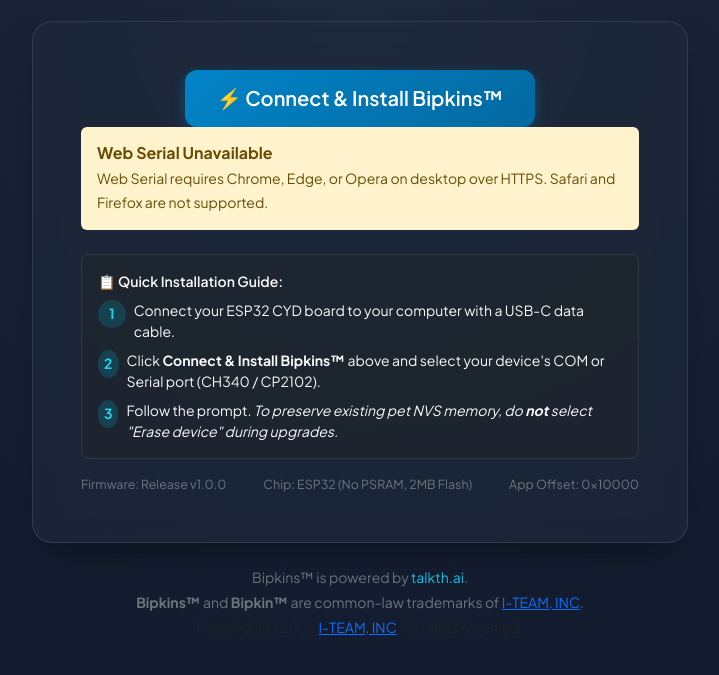
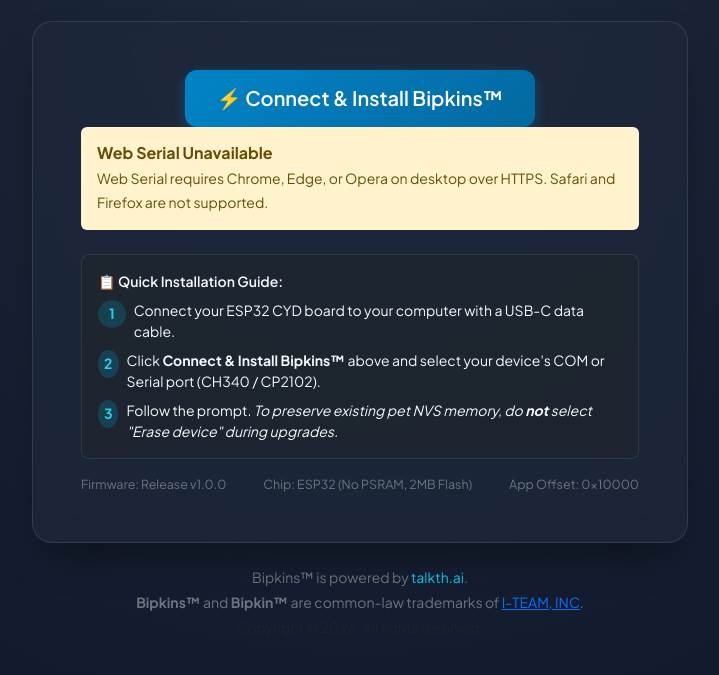
Before and after one commit to bipkins/firmware, a plain HTML site: page index.html in a window 1280 px wide. Shown: the part 187-862 px from the top of the page, without its empty margins (280-999 px from the left). Drawn offline with nearby package versions, Linux system fonts and the light colour scheme.

Commit message:
docs(footer): make copyright year dynamic and simplify legal notice

```diff
--- a/index.html
+++ b/index.html
@@ -117,10 +117,14 @@
         <strong>Bipkins™</strong> and <strong>Bipkin™</strong> are common-law trademarks of <a href="https://i-te.am">I-TEAM, INC</a>.
       </p>
       <p class="mb-0 text-muted">
-        Copyright &copy; 2026 <a href="https://i-te.am">I-TEAM, INC</a>. All rights reserved.
+        Copyright &copy; <span id="year">2026</span>. All rights reserved.
       </p>
     </div>
 
   </div>
+  <script>
+    const yearSpan = document.getElementById('year');
+    if (yearSpan) yearSpan.textContent = new Date().getFullYear();
+  </script>
 </body>
 </html>
```
Also changed, not shown: docs/index.html (+3 -1 lines).
